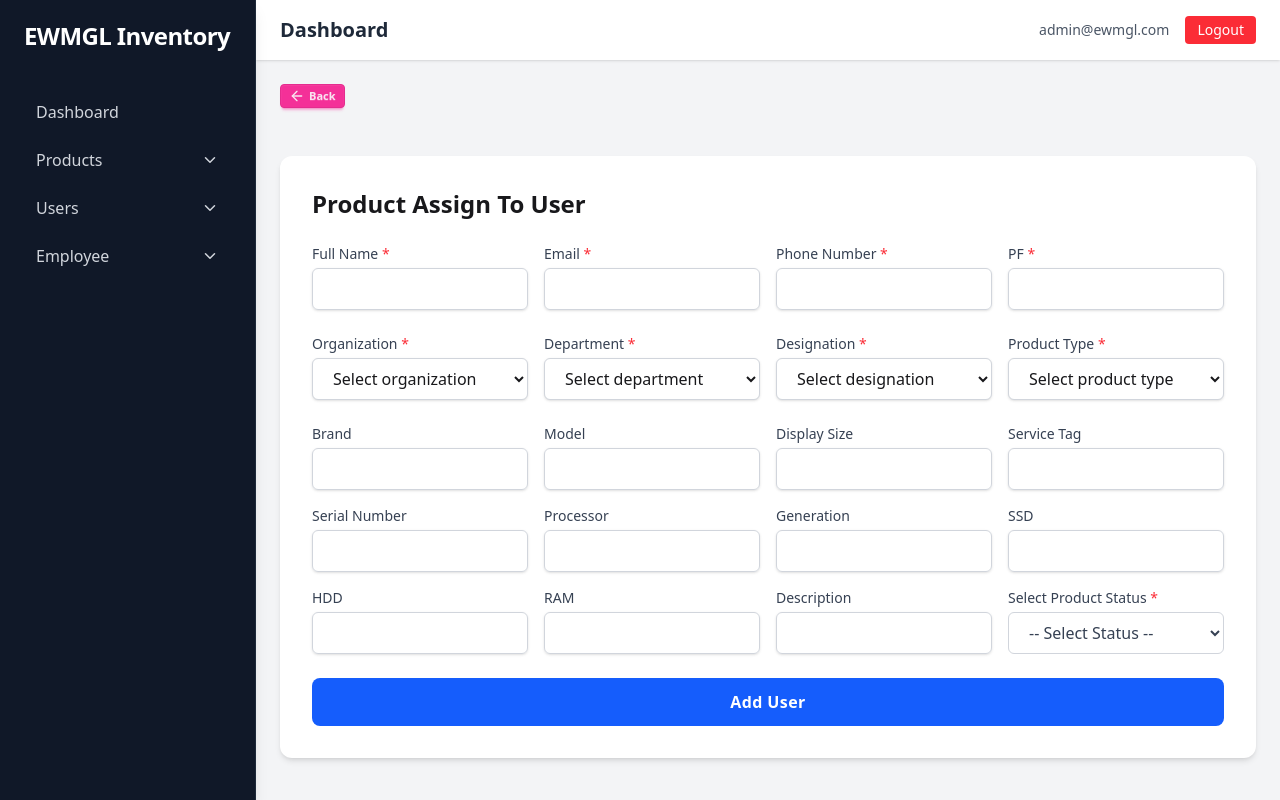
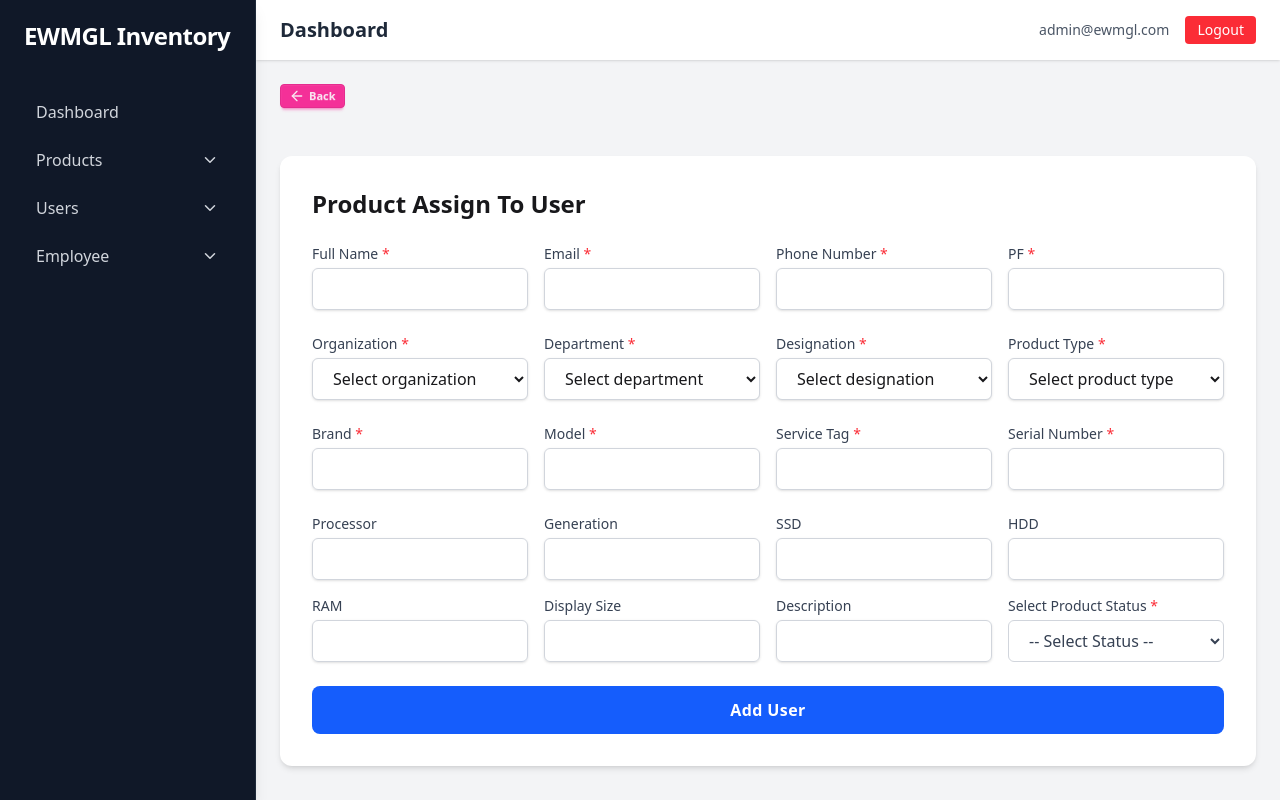
Before and after one commit to Samirun-Shuvo/inventory_ewmgl, a Next.js app: page /dashboard/users/add in a window 1280 px wide. Built offline with nearby package versions, Linux system fonts and the light colour scheme.

Commit message:
update ui for assign user to product

```diff
--- a/src/app/dashboard/users/add/page.jsx
+++ b/src/app/dashboard/users/add/page.jsx
@@ -162,7 +162,7 @@ const AddUser = () => {
           {[
             { name: "brand", label: "Brand", type: "text" },
             { name: "model", label: "Model", type: "text" },
-            { name: "display_size", label: "Display Size", type: "text" },
+
             {
               name: "service_tag",
               label: "Service Tag",
@@ -178,6 +178,33 @@ const AddUser = () => {
                 message: "",
               },
             },
+          ].map(({ name, label, type = "text", pattern }) => (
+            <div key={name}>
+              <label
+                htmlFor={name}
+                className="block text-sm font-medium text-gray-700"
+              >
+                {label} <span className="text-red-500">*</span>
+              </label>
+              <input
+                id={name}
+                type={type}
+                {...register(name, {
+                  required: `${label} is required`,
+                  ...(pattern && { pattern }),
+                })}
+                className="mt-1 block w-full px-4 py-2 border border-gray-300 rounded-md shadow-sm focus:ring-2 focus:ring-blue-500 focus:border-blue-500"
+              />
+              {errors[name] && (
+                <p className="text-red-500 text-sm mt-1">
+                  {errors[name]?.message}
+                </p>
+              )}
+            </div>
+          ))}
+        </div>
+        <div className="grid grid-cols-1 md:grid-cols-4 gap-4">
+          {[
             {
               name: "processor",
               label: "Processor",
@@ -213,6 +240,7 @@ const AddUser = () => {
                 message: "",
               },
             },
+            { name: "display_size", label: "Display Size", type: "text" },
             {
               name: "description",
               label: "Description",
```
